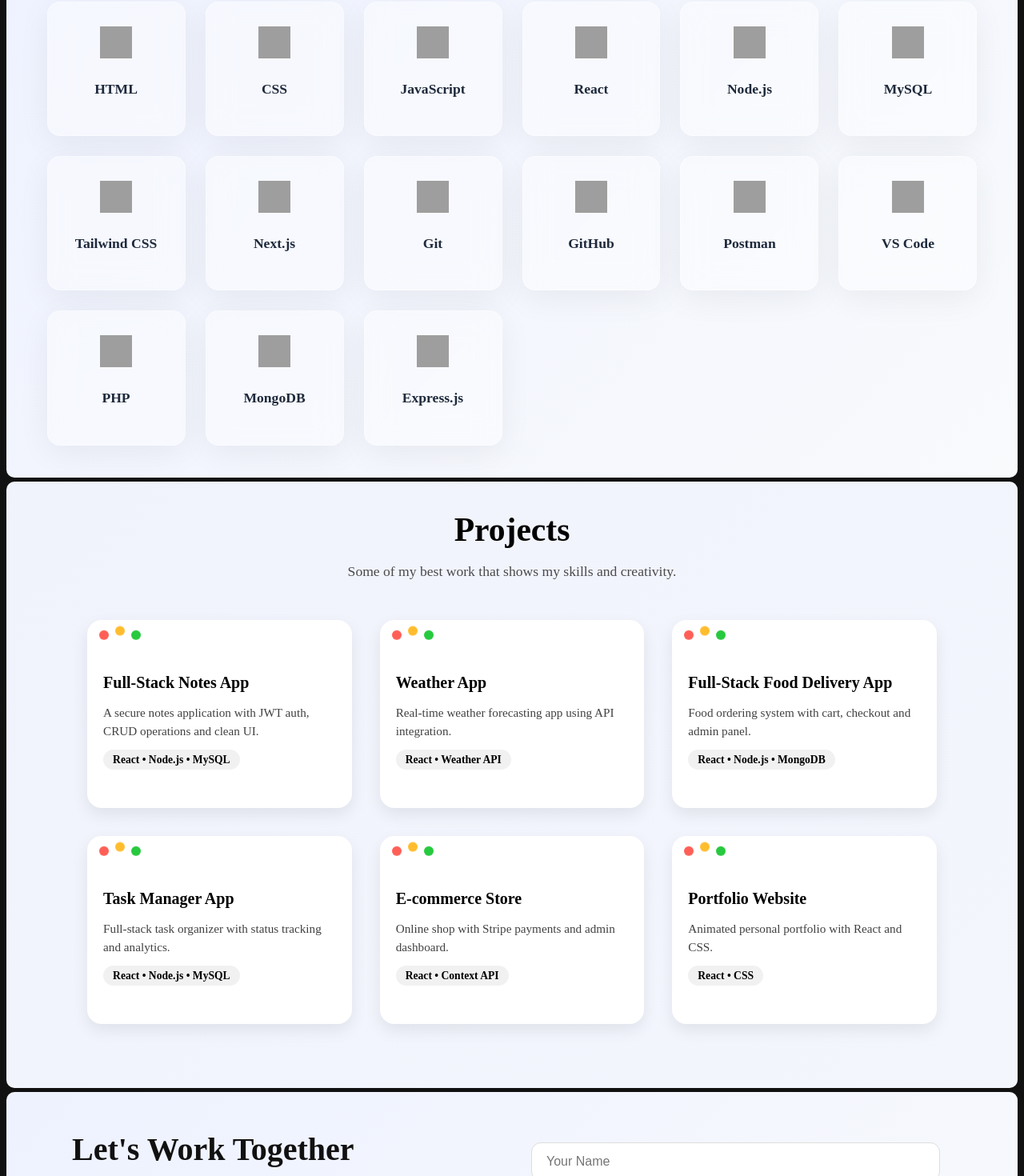
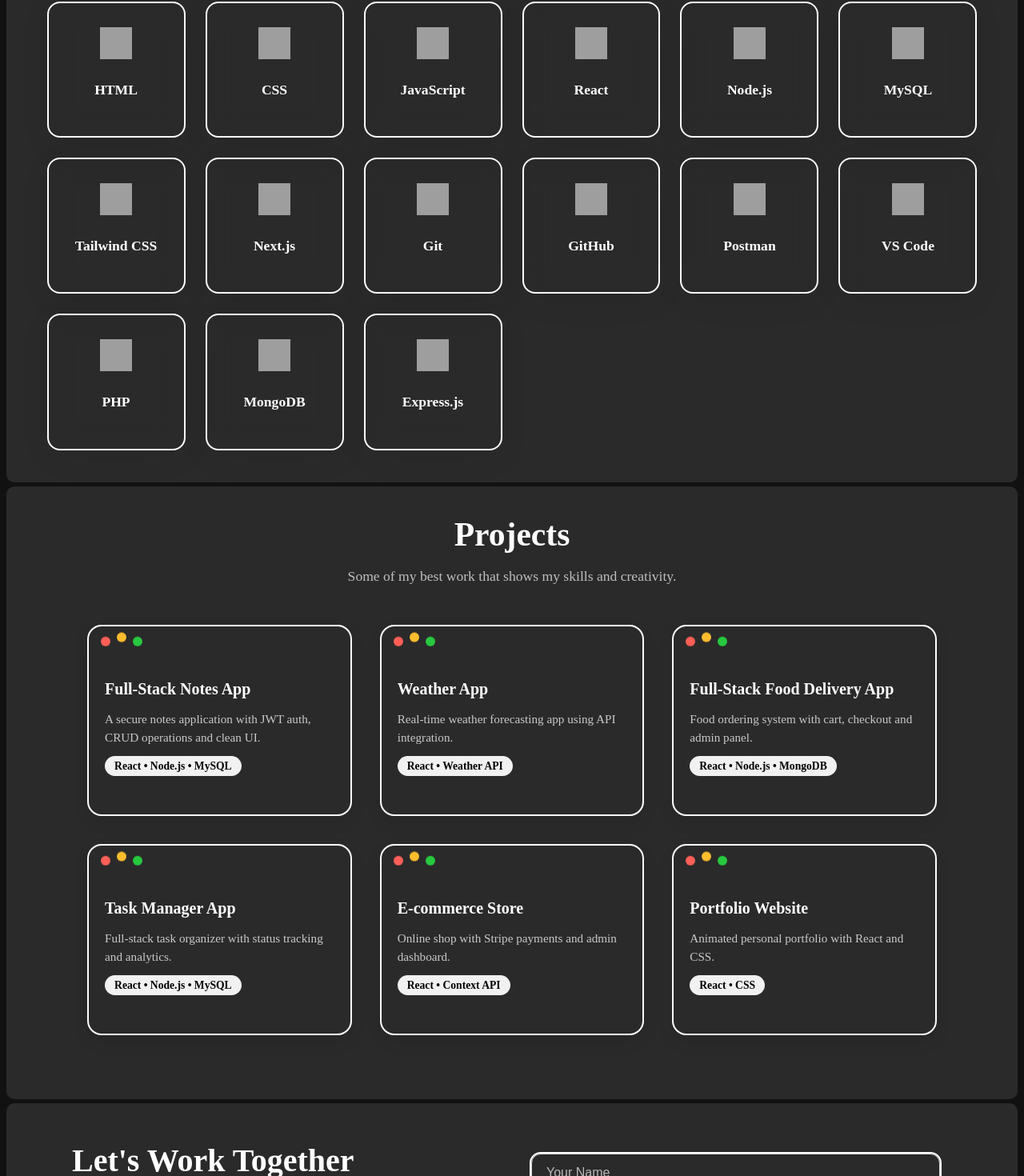
Before and after one commit to GTK-kala/Personal-Portfolio-App, a React (Vite) app in the folder Personal-Portfolio-App/: page / in a window 1280 px wide. Shown: the part 1292-2762 px from the top of the page at 80% size. Built offline with nearby package versions, Linux system fonts and the light colour scheme; grey boxes are pictures that could not be loaded.

Commit message:
continue on Adding Dark mood on Contact section

```diff
--- a/Personal-Portfolio-App/src/components/Contact/Contact.css
+++ b/Personal-Portfolio-App/src/components/Contact/Contact.css
@@ -5,7 +5,6 @@
   display: flex;
   justify-content: center;
   background: linear-gradient(135deg, #eef2ff, #f8fafc);
-  /* background: linear-gradient(135deg, #eef2ff, #1f77cf); */
   border-radius: 10px;
 }
 
@@ -137,6 +136,20 @@
   outline: none;
 }
 
+.contact-section_light .input{
+  color: #111;
+  outline:2px solid #222222;
+}
+.contact-section_night .input{
+  color: #fff;
+  background: transparent;
+  outline: 2px solid #fff;
+}
+
+.contact-section_night .input::placeholder{
+  color: #bab8b8;
+}
+
 /* Submit Button — FIXED Alignment */
 .contact-btn {
   width: 98%;
--- a/Personal-Portfolio-App/src/components/Contact/Contact.jsx
+++ b/Personal-Portfolio-App/src/components/Contact/Contact.jsx
@@ -52,9 +52,9 @@ const Contact = () => {
         </div>
 
         <form className="contact-form" onSubmit={(e) =>HandelSubmit(e)}>
-          <input type="text" name="name" value={name} placeholder="Your Name" onChange={(e) => setName(e.target.value)} required />
-          <input type="email" name="email" value={email} placeholder="Your Email" onChange={(e) => setEmail(e.target.value)} required />
-          <textarea name="message" value={message} placeholder="Your Message" onChange={(e) => setMessage(e.target.value)} required></textarea>
+          <input className="input" type="text" name="name" value={name} placeholder="Your Name" onChange={(e) => setName(e.target.value)} required />
+          <input className="input" type="email" name="email" value={email} placeholder="Your Email" onChange={(e) => setEmail(e.target.value)} required />
+          <textarea className="input" name="message" value={message} placeholder="Your Message" onChange={(e) => setMessage(e.target.value)} required></textarea>
           <button type="submit" className="contact-btn">
             Send Message
           </button>
--- a/Personal-Portfolio-App/src/context/ContextProvider.jsx
+++ b/Personal-Portfolio-App/src/context/ContextProvider.jsx
@@ -3,7 +3,7 @@ import { useState , useEffect , createContext, Children} from "react";
 export const ContextApi = createContext(null);
 
 const ContextProvider = (props) => {
-  const [theme , setTheme] = useState(true);
+  const [theme , setTheme] = useState(false);
 
   const HandleTheme = () =>{
     if(theme){
```
